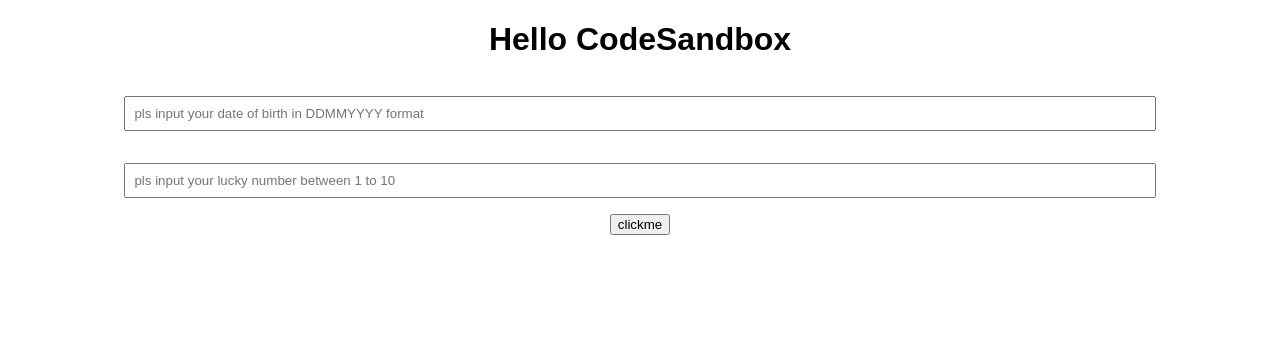
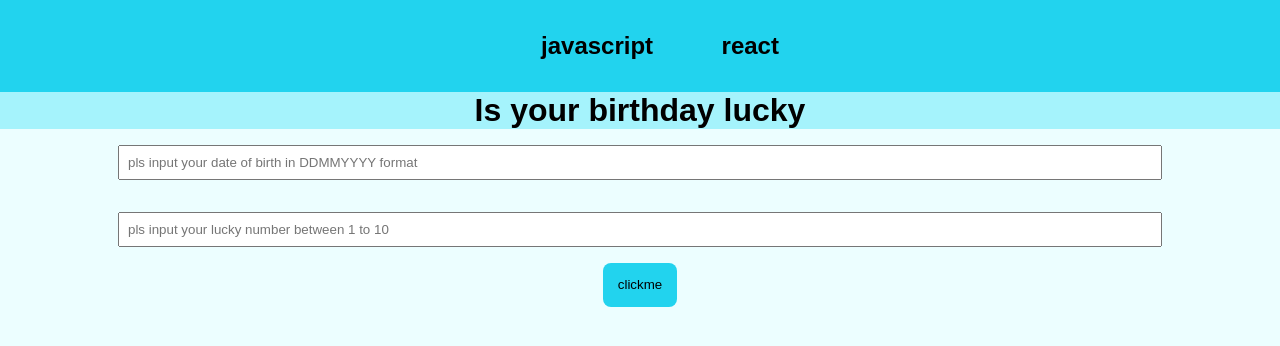
Before and after one commit to HarshitBharani/is-your-birthday-lucky, a React (Create React App) app: page / in a window 1280 px wide. Shown: the top 346 px of the page. Built offline with nearby package versions, Linux system fonts and the light colour scheme.

Commit message:
added stylling to the app

```diff
--- a/src/App.js
+++ b/src/App.js
@@ -5,7 +5,7 @@ import { useState } from "react";
 export default function App() {
   var [date, setDate] = useState(0);
   var dateAdd = 0;
-  var [out, setOut] = useState('');
+  var [out, setOut] = useState("");
   var [luckyNumber, setLuckyNumber] = useState(0);
 
   function dateChangeHandler(event) {
@@ -13,33 +13,48 @@ export default function App() {
     setDate(newdate);
   }
 
-
   function luckyNo(event) {
     var newLuckyNumber = event.target.value;
     setLuckyNumber(newLuckyNumber);
     console.log(luckyNumber);
   }
 
+  function isLucky() {
+    var result = 0;
+    while (date > 0) {
+      dateAdd = dateAdd + Math.floor(date % 10);
+      date = date / 10;
+    }
+    result = dateAdd % luckyNumber;
 
-  function isLucky() {
-    var result= 0 ;
-    while (date > 0) {
-    dateAdd = dateAdd + Math.floor(date % 10);
-    date= date/10 ;
+    if (result === 0) {
+      setOut("Hey your date of birth is lucky");
+    } else {
+      setOut("sorry your death of birth doesnt match with your lucky no ");
     }
-     result= dateAdd%luckyNumber
-
-     if(result===0){
-          setOut("Hey your date of birth is lucky") ;
-     }else{
-      setOut("sorry your death of birth doesnt match with your lucky no ")  ;
-     }
-     return out;
+    return out;
   }
 
   return (
     <div className="App">
-      <h1>Hello CodeSandbox</h1>
+      <nav>
+        <ul>
+          <span class="javascript">
+            <li>
+              <a href="https://priceless-panini-117643.netlify.app">
+                javascript
+              </a>
+            </li>
+          </span>
+          <span class="react">
+            {" "}
+            <li>
+              <a href="https://smizy.csb.app/">react</a>
+            </li>
+          </span>
+        </ul>
+      </nav>
+      <h1 class="birthday">Is your birthday lucky</h1>
       <input
         onChange={() => dateChangeHandler(event)}
         className="input-text"
--- a/src/styles.css
+++ b/src/styles.css
@@ -7,3 +7,58 @@
   padding: 0.5rem;
   margin: 1rem;
 }
+:root {
+  --text-color: #d1d5db;
+  --background-color: #22d3ee;
+  --primary-color: #a5f3fc;
+}
+body {
+  text-align: center;
+  margin: 0%;
+  padding: 0%s;
+  background-color: #ecfeff;
+}
+textarea {
+  padding: 1rem;
+  margin: 1rem;
+  width: 80%;
+  height: 8vh;
+  box-sizing: border-box;
+  border-color: #22d3ee;
+}
+.birthday {
+  background-color: var(--primary-color);
+  margin: 0%;
+}
+nav {
+  background-color: var(--background-color);
+  box-sizing: border-box;
+  padding: 1rem;
+}
+ul {
+  list-style: none;
+  text-align: center;
+}
+a {
+  text-decoration: none;
+  color: inherit;
+}
+a:hover {
+  color: var(--text-color);
+}
+li {
+  display: inline;
+  font-weight: bold;
+  font-size: 1.5rem;
+  padding: 0 2rem;
+}
+.javascript {
+}
+button {
+  display: block;
+  margin: auto;
+  padding: 0.9rem;
+  background-color: var(--background-color);
+  border-radius: 00.5rem;
+  border: 0px;
+}
```
